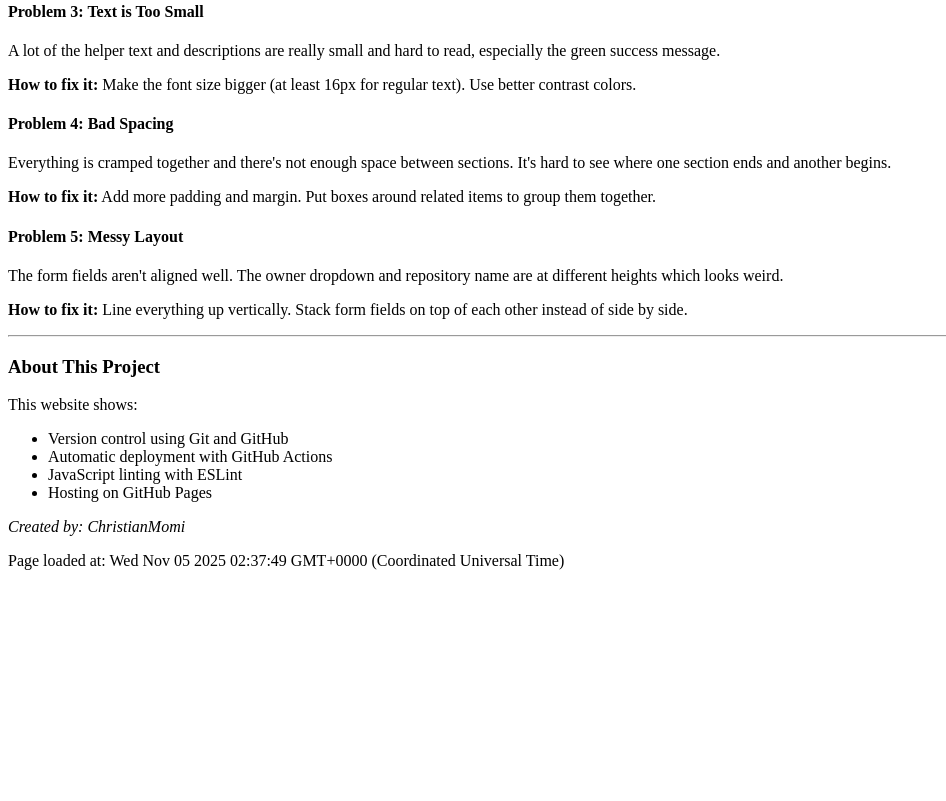
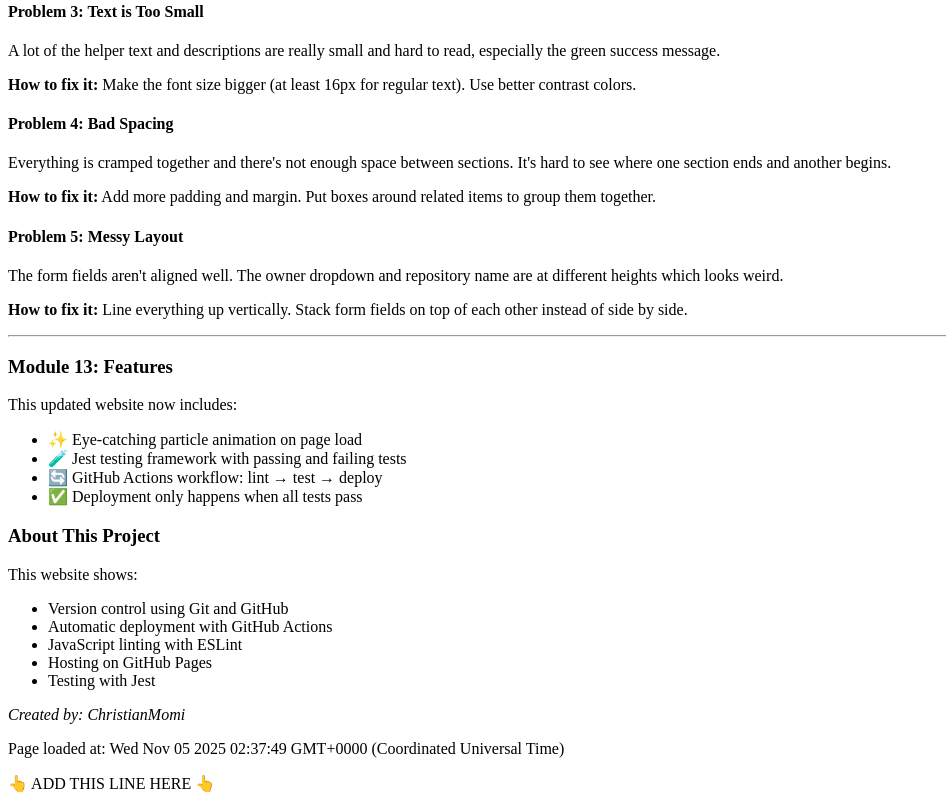
Before and after one commit to ChristianMomi/scm-static-site, a website: page index.html in a window 1280 px wide. Shown: the part 867-1668 px from the top of the page, without its empty margins (0-946 px from the left). Before the commit the page ends 1453 px from the top, so only its background shows below. Drawn offline with Linux system fonts and the light colour scheme.

Commit message:
Update index.html

```diff
--- a/index.html
+++ b/index.html
@@ -6,7 +6,7 @@
 </head>
 <body>
     <h1>Software Configuration Management Project</h1>
-    <h2>Module 12 Assignment</h2>
+    <h2>Module 12 & 13 Assignment</h2>
 
     <hr>
 
@@ -40,6 +40,15 @@
 
     <hr>
 
+    <h3>Module 13: Features</h3>
+    <p>This updated website now includes:</p>
+    <ul>
+        <li>✨ Eye-catching particle animation on page load</li>
+        <li>🧪 Jest testing framework with passing and failing tests</li>
+        <li>🔄 GitHub Actions workflow: lint → test → deploy</li>
+        <li>✅ Deployment only happens when all tests pass</li>
+    </ul>
+
     <h3>About This Project</h3>
     <p>This website shows:</p>
     <ul>
@@ -47,11 +56,14 @@
         <li>Automatic deployment with GitHub Actions</li>
         <li>JavaScript linting with ESLint</li>
         <li>Hosting on GitHub Pages</li>
+        <li>Testing with Jest</li>
     </ul>
 
     <p><i>Created by: ChristianMomi</i></p>
     <p id="timestamp"></p>
 
     <script src="script.js"></script>
+    <script src="assets/js/eye-catcher.js" defer></script>
+    👆 ADD THIS LINE HERE 👆
 </body>
 </html>
```
